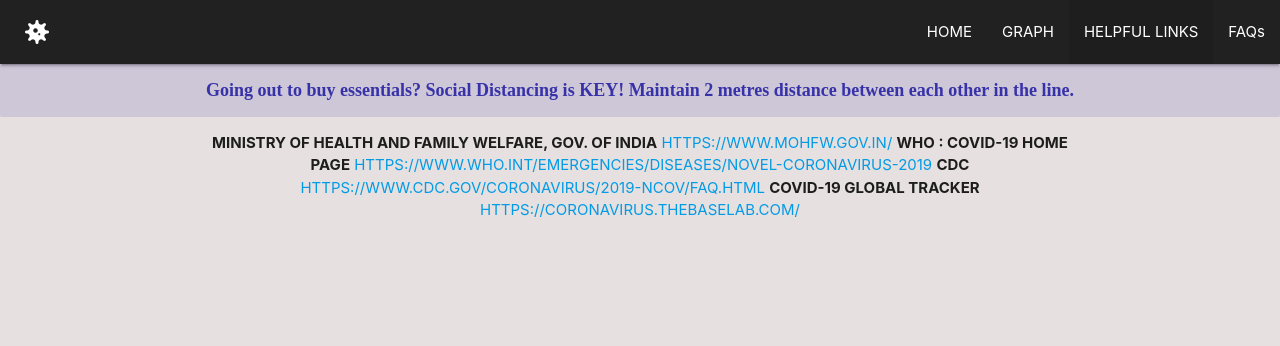
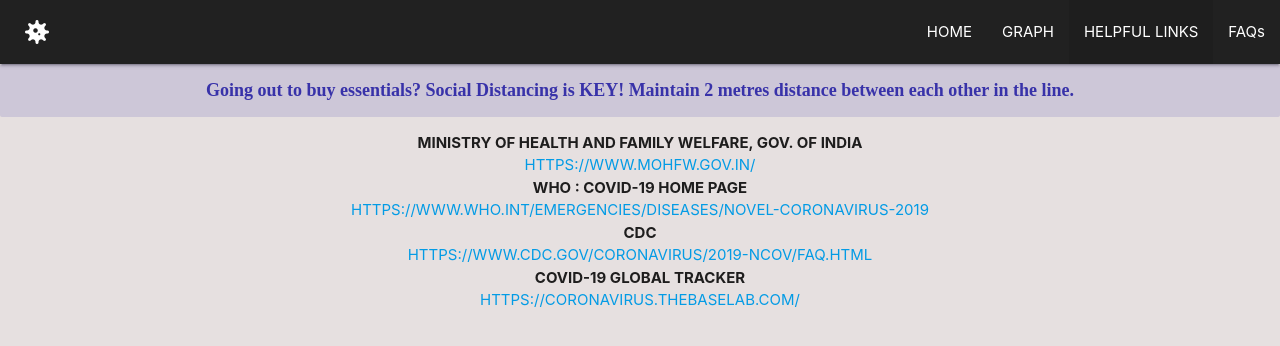
Before and after one commit to SingingApple/covid-19, a plain HTML site: page links.html in a window 1280 px wide. Drawn offline with nearby package versions, Linux system fonts and the light colour scheme.

Commit message:
fixed css

```diff
--- a/links.html
+++ b/links.html
@@ -12,6 +12,7 @@
       href="https://fonts.googleapis.com/icon?family=Material+Icons"
       rel="stylesheet"
     />
+
     <script
       src="https://kit.fontawesome.com/bd43ee06c8.js"
       crossorigin="anonymous"
@@ -54,26 +55,26 @@
     <div class="container scale-transition">
       <p>
         <center>
-          <b>MINISTRY OF HEALTH AND FAMILY WELFARE, GOV. OF INDIA</b>
+          <b>MINISTRY OF HEALTH AND FAMILY WELFARE, GOV. OF INDIA</b><br />
           <a href="HTTPS://WWW.MOHFW.GOV.IN" target="_blank"
             >HTTPS://WWW.MOHFW.GOV.IN/</a
           >
-
-          <b>WHO : COVID-19 HOME PAGE</b>
+          <br />
+          <b>WHO : COVID-19 HOME PAGE</b><br />
           <a
             href="HTTPS://WWW.WHO.INT/EMERGENCIES/DISEASES/NOVEL-CORONAVIRUS-2019"
             target="_blank"
             >HTTPS://WWW.WHO.INT/EMERGENCIES/DISEASES/NOVEL-CORONAVIRUS-2019</a
           >
-
-          <b>CDC</b>
+          <br />
+          <b>CDC</b><br />
           <a
             href="HTTPS://WWW.CDC.GOV/CORONAVIRUS/2019-NCOV/FAQ.HTML"
             target="_blank"
             >HTTPS://WWW.CDC.GOV/CORONAVIRUS/2019-NCOV/FAQ.HTML</a
           >
-
-          <b>COVID-19 GLOBAL TRACKER</b>
+          <br />
+          <b>COVID-19 GLOBAL TRACKER</b><br />
           <a href="HTTPS://CORONAVIRUS.THEBASELAB.COM/" target="_blank"
             >HTTPS://CORONAVIRUS.THEBASELAB.COM/</a
           >
@@ -83,12 +84,12 @@
     <script src="https://cdnjs.cloudflare.com/ajax/libs/materialize/1.0.0/js/materialize.min.js"></script>
     <script src="scripts/app.js"></script>
     <script>
-      document.addEventListener("DOMContentLoaded", function() {
+      document.addEventListener("DOMContentLoaded", function () {
         var elem = document.querySelector(".sidenav");
         var instance = M.Sidenav.init(elem, {
           inDuration: 350,
           outDuration: 350,
-          edge: "left" //or right
+          edge: "left", //or right
         });
       });
     </script>
--- a/style.css
+++ b/style.css
@@ -85,6 +85,7 @@
   margin: 10px auto;
   height: 80% !important;
   width: 80% !important;
+  transform: scale(1.25) !important;
 }
 #india-icon {
   margin-top: 2px;
```
